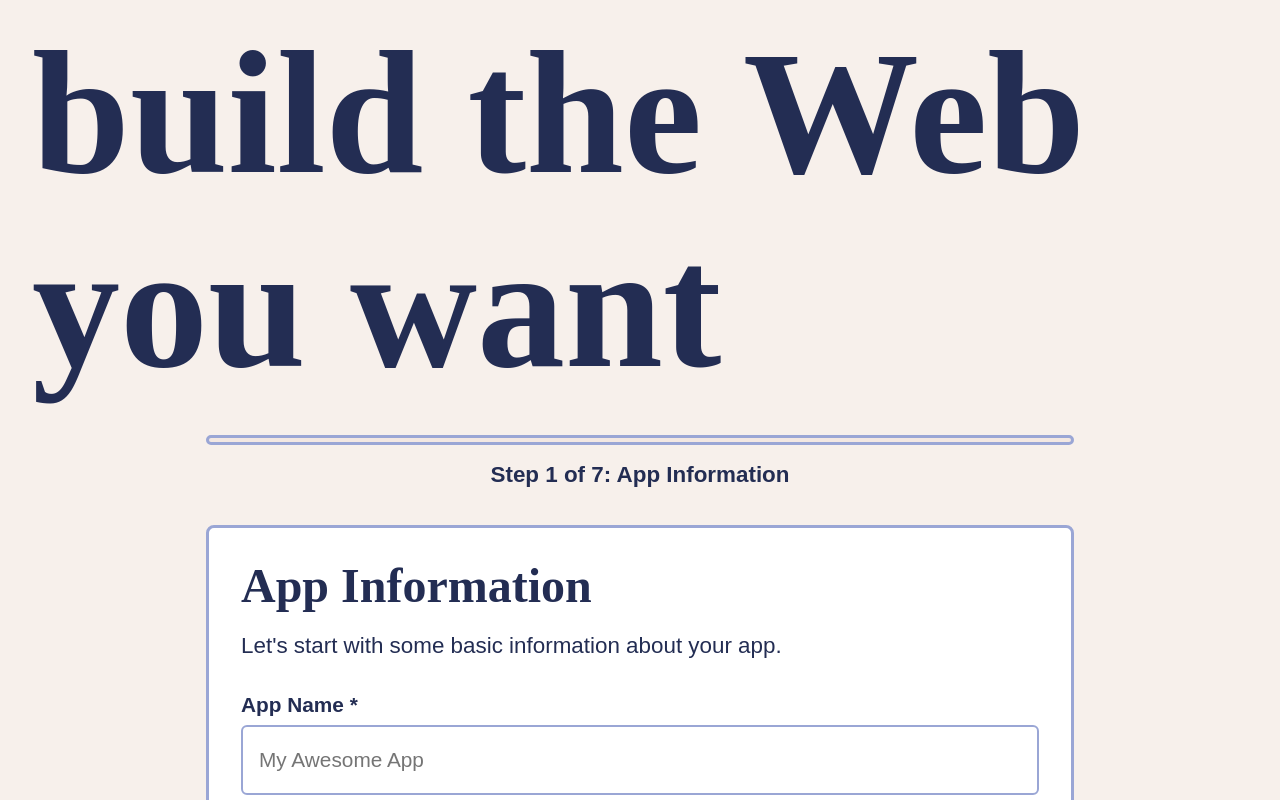
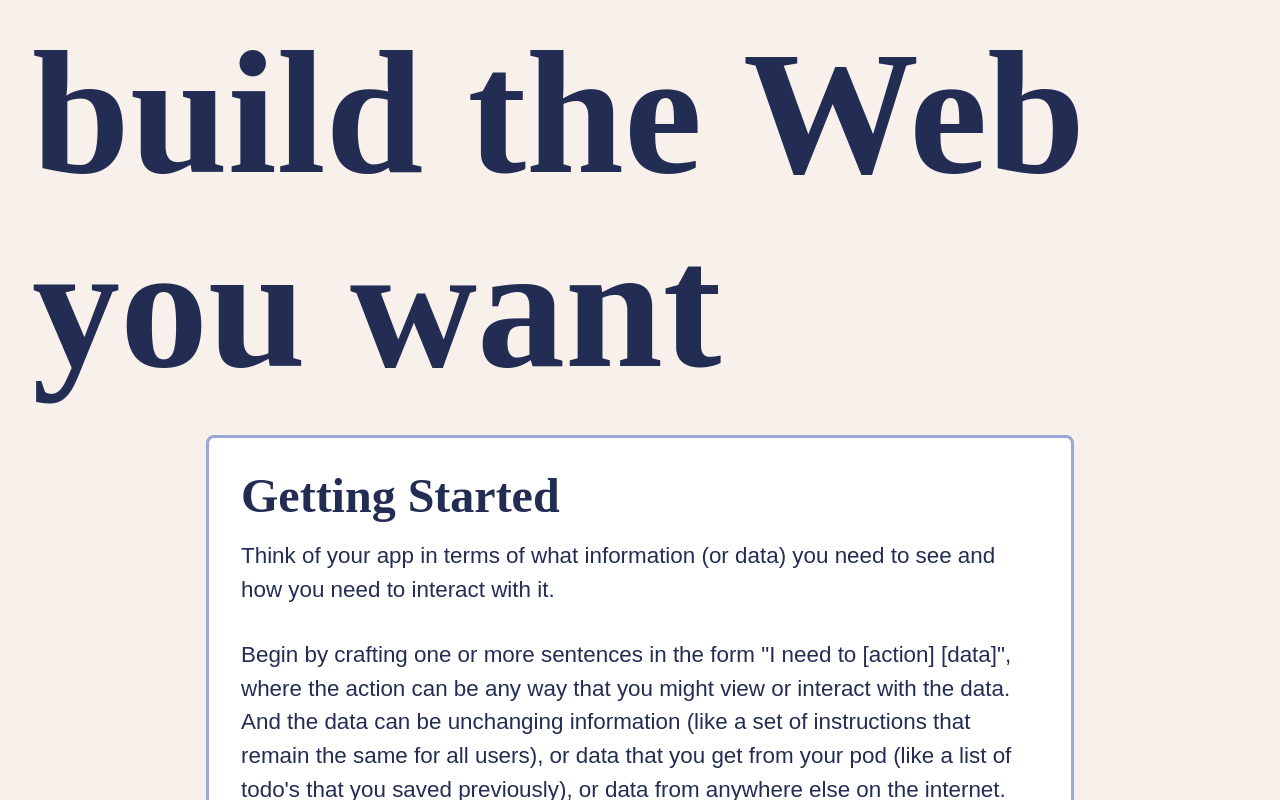
Before and after one commit to YetAnotherJonWilson/atproto-app-builder, a website built with Vite: page app-builder.html in a window 1280 px wide. Both pictures are taken after a click on the button "Start building". Shown: the top 800 px of the page. Built offline with nearby package versions, Linux system fonts and the light colour scheme; a web font is replaced by a local one.

Commit message:
begin building define-your-views tool as a starting point to the app-builder wizard

```diff
--- a/app-builder.html
+++ b/app-builder.html
@@ -95,7 +95,7 @@
       <!-- Wizard Container (initially hidden) -->
       <div id="wizard-container" class="wizard-container" style="display: none">
         <!-- Progress Indicator -->
-        <div class="wizard-progress">
+        <!-- <div class="wizard-progress">
           <div class="wizard-progress-bar">
             <div
               class="wizard-progress-fill"
@@ -106,7 +106,7 @@
           <p class="wizard-progress-text" id="wizard-progress-text">
             Step 1 of 6: App Information
           </p>
-        </div>
+        </div> -->
 
         <!-- Step Container (content changes based on current step) -->
         <div id="wizard-step-content" class="wizard-step-content">
--- /dev/null
+++ b/src/app/views/Step1A.ts
@@ -0,0 +1,44 @@
+/**
+ * Step 1: App Information
+ */
+
+import { getWizardState } from '../state/WizardState';
+import { escapeHtml } from '../../utils';
+
+export function renderStep1A(): string {
+  const wizardState = getWizardState();
+
+  return `
+    <div class="wizard-step">
+      <h2 class="wizard-step-title">Getting Started</h2>
+      <p class="wizard-step-description">
+        Think of your app in terms of what information (or data) you need to see
+        and how you need to interact with it.
+      </p>
+      <p class="wizard-step-description">
+        Begin by crafting one or more sentences in the form "I need to [action] [data]",
+        where the action can be any way that you might view or interact with the data. And
+        the data can be unchanging information (like a set of instructions that remain the same
+        for all users), or data that you get from your pod (like a list of todo's that you saved previously),
+        or data from anywhere else on the internet.
+      </p>
+      <p class="wizard-step-description">
+        Some examples are:
+      </p>
+      <ul class="wizard-step-description">
+        <li>I need to view my todo list.</li>
+        <li>I need to search my contacts.</li>
+        <li>I need to get the weather forecast.</li>
+      </ul>
+      <p class="wizard-step-description">
+        If you need help getting started, try answering these questions:
+        <ul class="wizard-step-description">
+          <li>What data or information do you need to see?</li>
+          <li>What do you need to be able to do with that data?</li>
+          <li>Is the information static or dynamic? If it's dynamic,
+          where will you be retrieving it from: your pod, an API, or somewhere else?</li>
+        </ul>
+      </p>
+    </div>
+  `;
+}
--- a/src/app/views/StepRenderer.ts
+++ b/src/app/views/StepRenderer.ts
@@ -3,6 +3,7 @@
  */
 
 import { getWizardState } from '../state/WizardState';
+import { renderStep1A } from './Step1A';
 import { renderStep1 } from './Step1AppInfo';
 import { renderStep2, wireStep2Events } from './Step2RecordTypes';
 import { renderStep3, wireStep3Events } from './Step3Fields';
@@ -18,7 +19,7 @@ export function renderCurrentStep(): void {
 
   switch (wizardState.currentStep) {
     case 1:
-      container.innerHTML = renderStep1();
+      container.innerHTML = renderStep1A();
       break;
     case 2:
       container.innerHTML = renderStep2();
```
